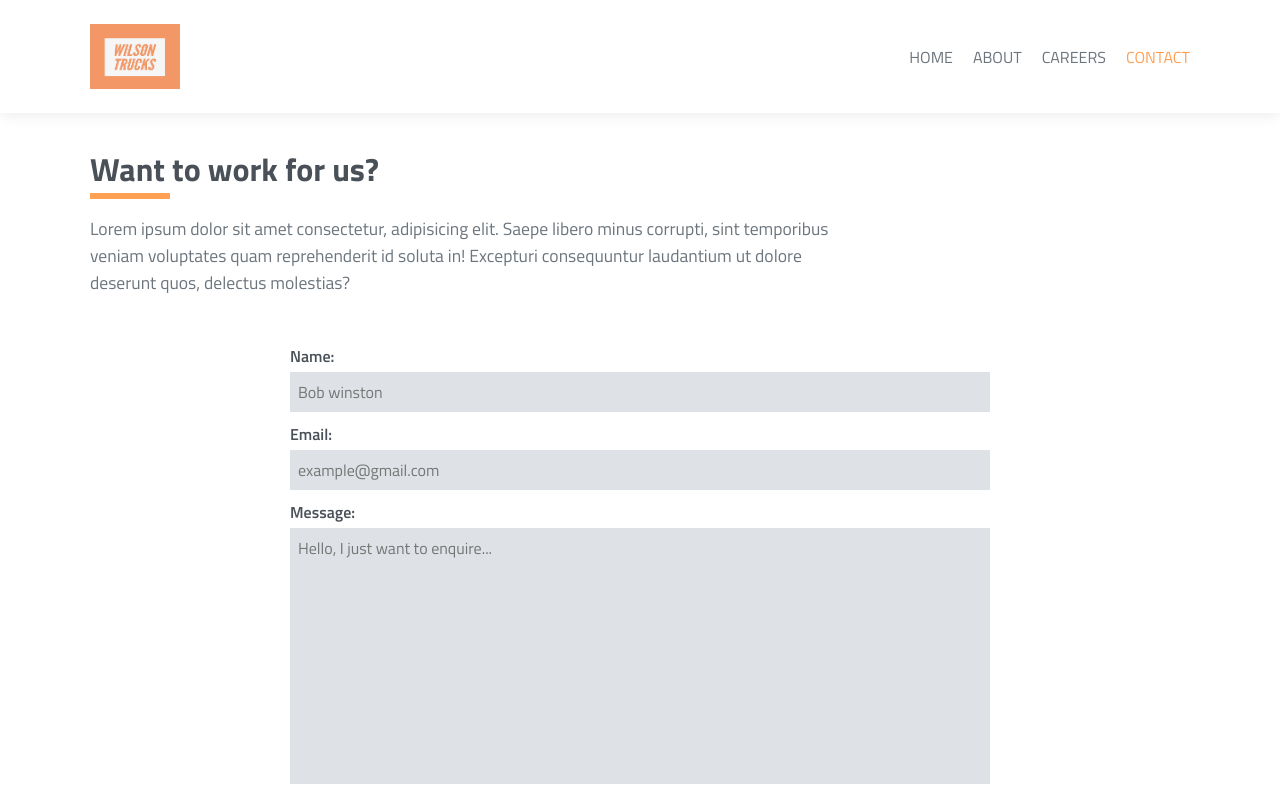
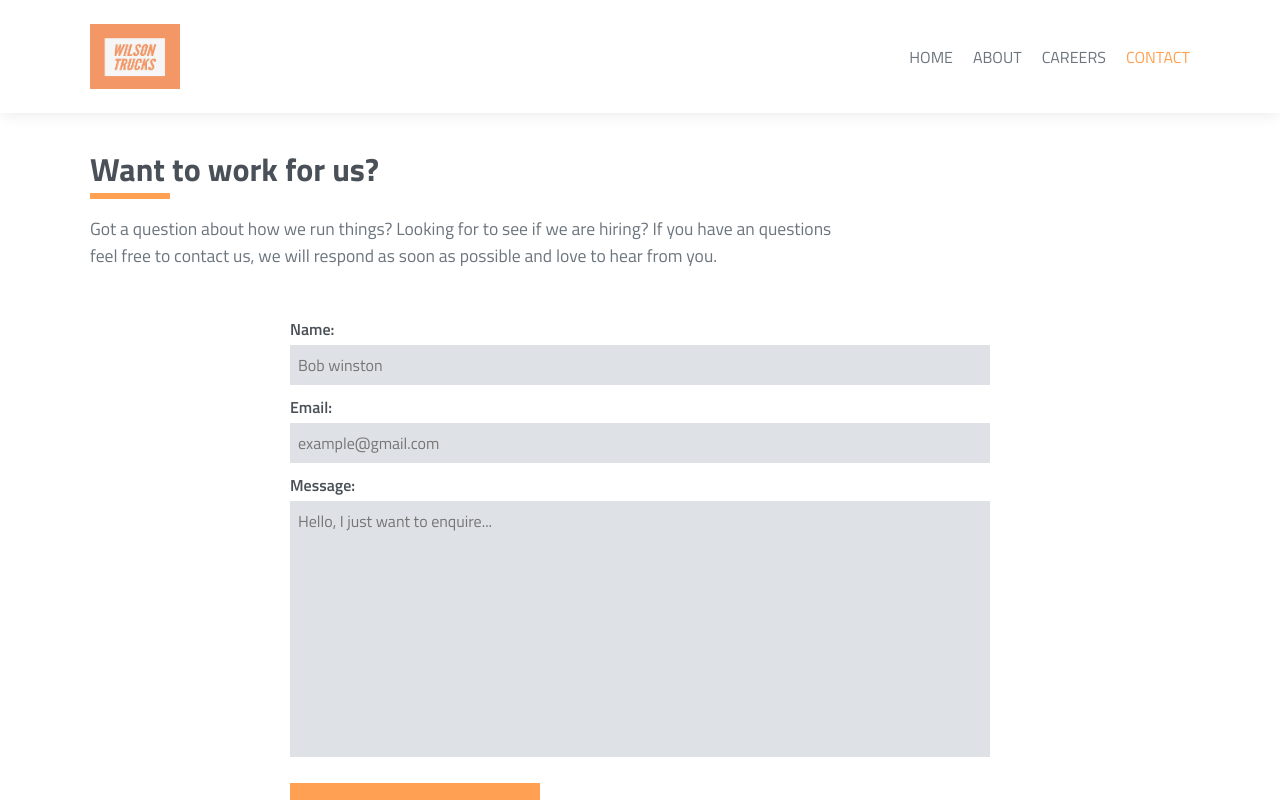
Before and after one commit to KeanuBarnardd/Wilsons-Import-React, a React (Create React App) app in the folder wilson/: page /contact in a window 1280 px wide. Shown: the top 800 px of the page. Built offline with nearby package versions, Linux system fonts and the light colour scheme.

Commit message:
Final touches
Finished up final adjustments to content and images loading.

```diff
--- a/wilson/src/Containers/Careers/Careers.jsx
+++ b/wilson/src/Containers/Careers/Careers.jsx
@@ -26,9 +26,7 @@ const Careers = () => {
           transition={{ duration: 1, delay: 0.3 }}
           className="careers__p"
         >
-          Lorem ipsum dolor sit amet consectetur, adipisicing elit. Saepe libero minus corrupti,
-          sint temporibus veniam voluptates quam reprehenderit id soluta in! Excepturi consequuntur
-          laudantium ut dolore deserunt quos, delectus molestias?
+          Looking to start a fresh and exciting career with Wilsons Trucks. Well look no further we are a family of strong compontent workers that are constantly on the look out for hard working members. We strive for diversity and have tons of positions to fill with your expertise.
         </motion.p>
         <motion.button
           className="careers__button"
@@ -64,9 +62,7 @@ const Careers = () => {
           whileInView={{ x: [-50, 0], opacity: [0, 1] }}
           transition={{ duration: 1, delay: 0.2 }}
         >
-          Lorem ipsum dolor sit amet consectetur, adipisicing elit. Saepe libero minus corrupti,
-          sint temporibus veniam voluptates quam reprehenderit id soluta in! Excepturi consequuntur
-          laudantium ut dolore deserunt quos, delectus molestias?
+        We have worked with a ton of brands making sure they succed in getting the best delivery, storage and customer service anyone can provide. Working with these brands has solified as in this market and helps us continue to grow.
         </motion.p>
         <div className="careers__groups-grid">
           <motion.div
--- a/wilson/src/Containers/Contact/Contact.jsx
+++ b/wilson/src/Containers/Contact/Contact.jsx
@@ -22,9 +22,10 @@ const Contact = () => {
           transition={{ duration: 1, delay: 0.3 }}
           className="contact__p"
         >
-          Lorem ipsum dolor sit amet consectetur, adipisicing elit. Saepe libero minus corrupti,
-          sint temporibus veniam voluptates quam reprehenderit id soluta in! Excepturi consequuntur
-          laudantium ut dolore deserunt quos, delectus molestias?
+          {" "}
+          Got a question about how we run things? Looking for to see if we are hiring? If you have
+          an questions feel free to contact us, we will respond as soon as possible and love to hear
+          from you.
         </motion.p>
         <div className="app__flex">
           <motion.form
@@ -50,7 +51,9 @@ const Contact = () => {
                 placeholder="Hello, I just want to enquire..."
               ></textarea>
             </div>
-            <button id="form__btn" className="form__button" type="submit">SEND</button>
+            <button id="form__btn" className="form__button" type="submit">
+              SEND
+            </button>
           </motion.form>
         </div>
       </div>
--- a/wilson/src/Containers/Footer/Footer.jsx
+++ b/wilson/src/Containers/Footer/Footer.jsx
@@ -13,10 +13,10 @@ const Footer = () => {
           <Link className="footer__links" to="/contact">
             Contact Us
           </Link>
-          <Link className="footer__links" to="/contact">
+          <Link className="footer__links" to="/about">
             Find out more about us
           </Link>
-          <Link className="footer__links" to="/contact">
+          <Link className="footer__links" to="/careers">
             Check if we are hiring
           </Link>
         </div>
--- a/wilson/src/Containers/Home/OurMessage/OurMessage.jsx
+++ b/wilson/src/Containers/Home/OurMessage/OurMessage.jsx
@@ -21,7 +21,7 @@ const OurMessage = () => {
         >
           <h1>Our message</h1>
           <hr />
-          <p>
+          <p>~
             At Wilsons Trucks, we encourage our team to come up with innovative ideas, strategic
             ways of thinking and bigger picture planning thinking to help our personal and
             professional growth.
```
